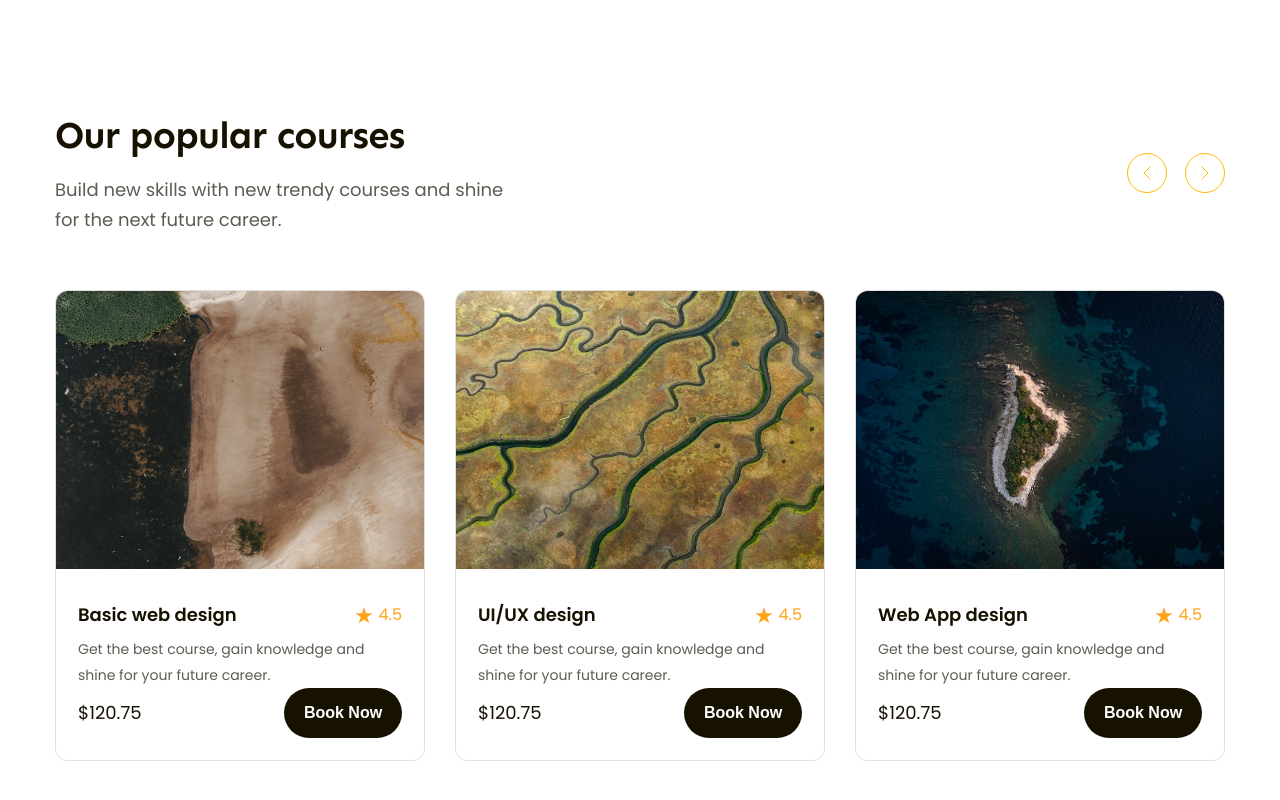
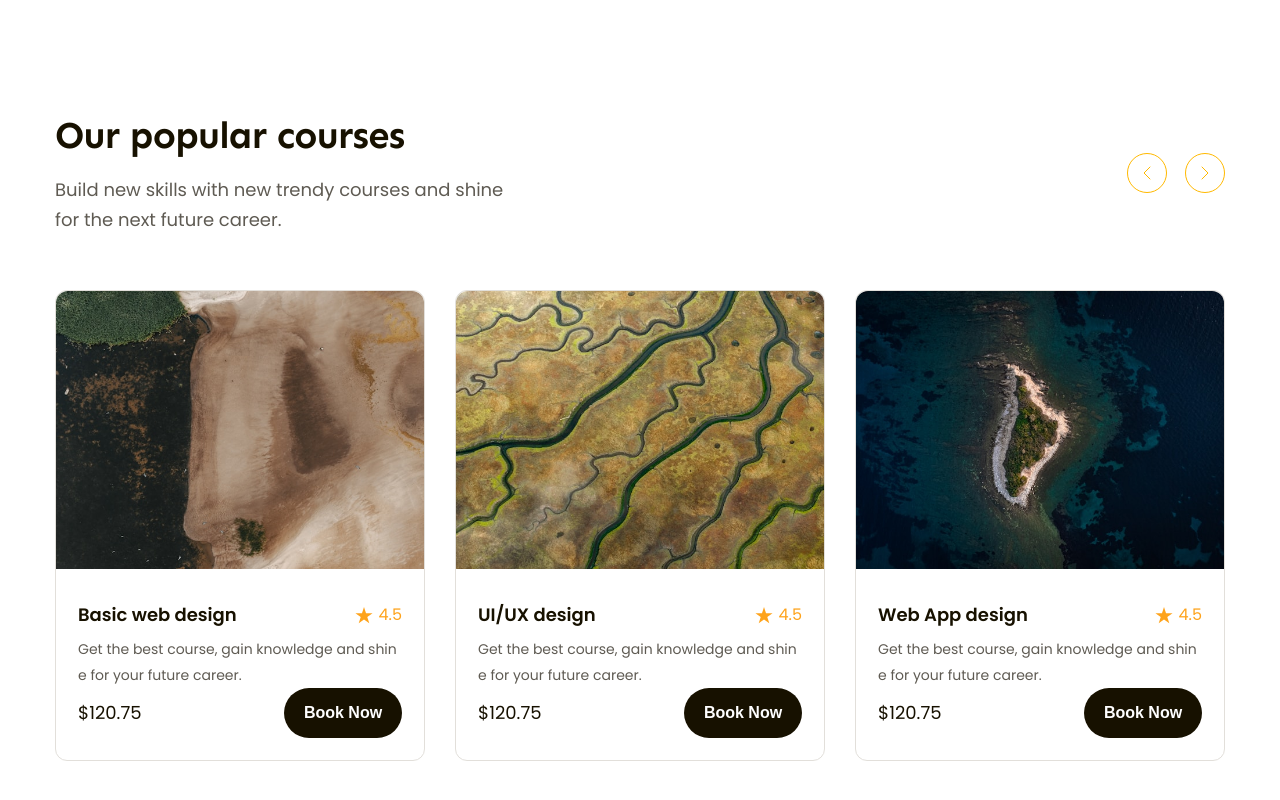
Before and after one commit to meiizyyyy/Figma-to-HTML, a plain HTML site: page index.html in a window 1280 px wide. Shown: the part 935-1735 px from the top of the page. Drawn offline with Linux system fonts and the light colour scheme.

Commit message:
Popular optimized

```diff
--- a/assets/css/style.css
+++ b/assets/css/style.css
@@ -55,6 +55,23 @@ a{
     opacity: 0.8;
     cursor: pointer;
 }
+
+.line-clamp{
+    display: -webkit-box;
+    -webkit-line-clamp: var(--line-clamp,1);
+    -webkit-box-orient: vertical;
+    overflow: hidden;
+}
+
+.line-clamp.line-2{
+    --line-clamp: 2;
+}
+
+.break-all{
+    word-break: break-all;
+}
+
+
 
 /* header */
 .header{
@@ -344,6 +361,7 @@ a{
     border-radius: 12px;
     border: 1px solid #E2DFDA;
     background: #FFF;
+    flex: 1;
 }
 
 .popular .course-item:hover{
--- a/index.html
+++ b/index.html
@@ -142,13 +142,13 @@
                         <a href="#!"><img src="./assets/img/c1.jpg" alt="Basic web design" class="thumb"></a>
                         <div class="info">
                             <div class="head">
-                                <h3 class="title"><a href="#!">Basic web design</a></h3>
+                                <h3 class="title"><a class="line-clamp break-all" href="#!">Basic web design</a></h3>
                                 <div class="rating">
                                     <img src="./assets/img/rate.svg" alt="" class="star">
                                     <span class="value">4.5</span>
                                 </div>
                             </div>
-                            <p class="desc">Get the best course, gain knowledge and shine for your future career.</p>
+                            <p class="desc line-clamp line-2 break-all" >Get the best course, gain knowledge and shine for your future career.</p>
                             <div class="foot">
                                 <span class="price">$120.75</span>
                                 <button class="btn btn-book">Book Now</button>
@@ -160,13 +160,13 @@
                         <a href="#!"><img src="./assets/img/c2.jpg" alt="UI/UX design" class="thumb"></a>
                         <div class="info">
                             <div class="head">
-                                <h3 class="title"><a href="#!">UI/UX design</a></h3>
+                                <h3 class="title"><a class="line-clamp break-all" href="#!">UI/UX design</a></h3>
                                 <div class="rating">
                                     <img src="./assets/img/rate.svg" alt="" class="star">
                                     <span class="value">4.5</span>
                                 </div>
                             </div>
-                            <p class="desc">Get the best course, gain knowledge and shine for your future career.</p>
+                            <p class="desc line-clamp line-2 break-all">Get the best course, gain knowledge and shine for your future career.</p>
                             <div class="foot">
                                 <span class="price">$120.75</span>
                                 <button class="btn btn-book">Book Now</button>
@@ -178,13 +178,13 @@
                         <a href="#!"><img src="./assets/img/c3.jpg" alt="Web App design" class="thumb"></a>
                         <div class="info">
                             <div class="head">
-                                <h3 class="title"><a href="#!">Web App design</a></h3>
+                                <h3 class="title"><a class="line-clamp break-all" href="#!">Web App design</a></h3>
                                 <div class="rating">
                                     <img src="./assets/img/rate.svg" alt="" class="star">
                                     <span class="value">4.5</span>
                                 </div>
                             </div>
-                            <p class="desc">Get the best course, gain knowledge and shine for your future career.</p>
+                            <p class="desc line-clamp line-2 break-all">Get the best course, gain knowledge and shine for your future career.</p>
                             <div class="foot">
                                 <span class="price">$120.75</span>
                                 <button class="btn btn-book">Book Now</button>
```
